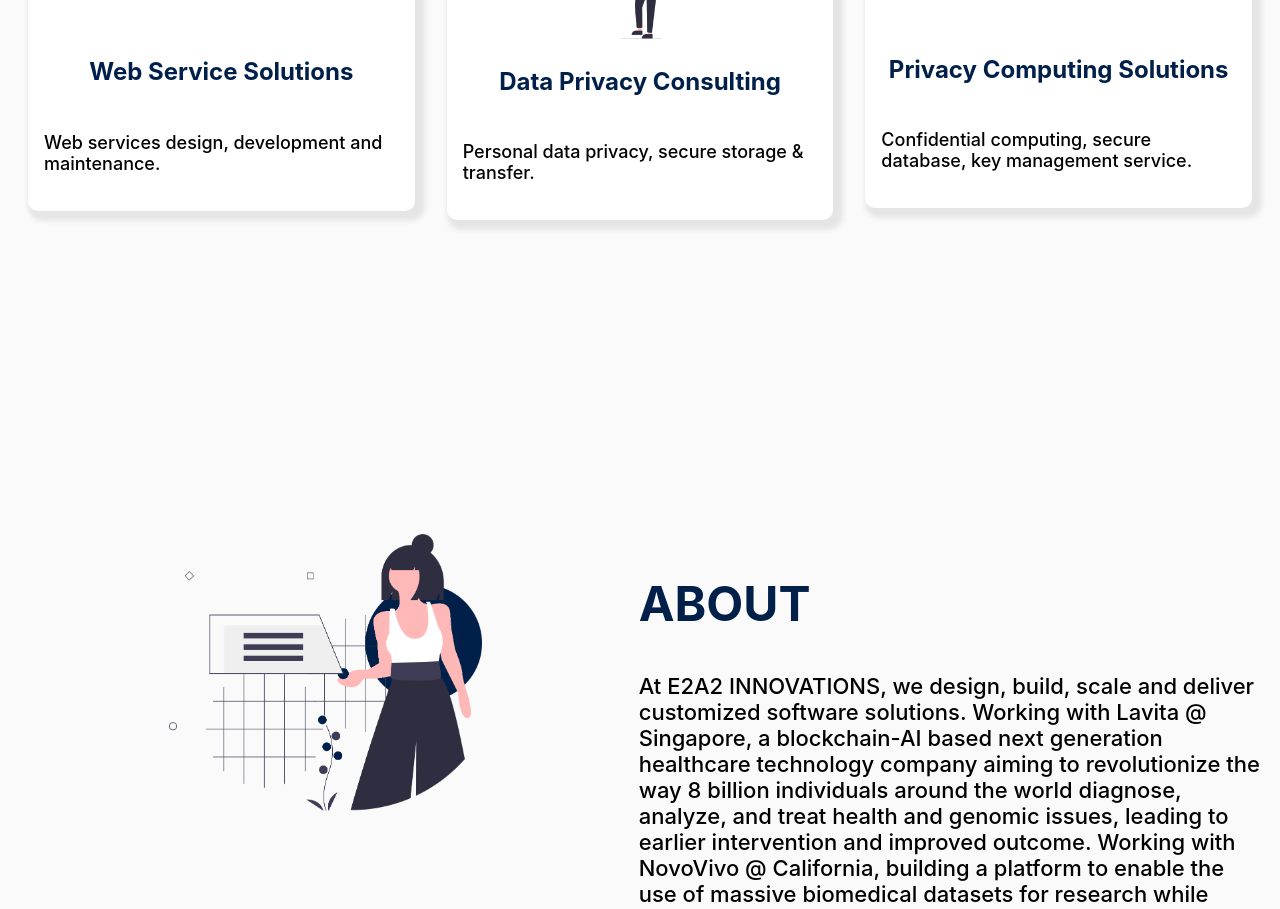
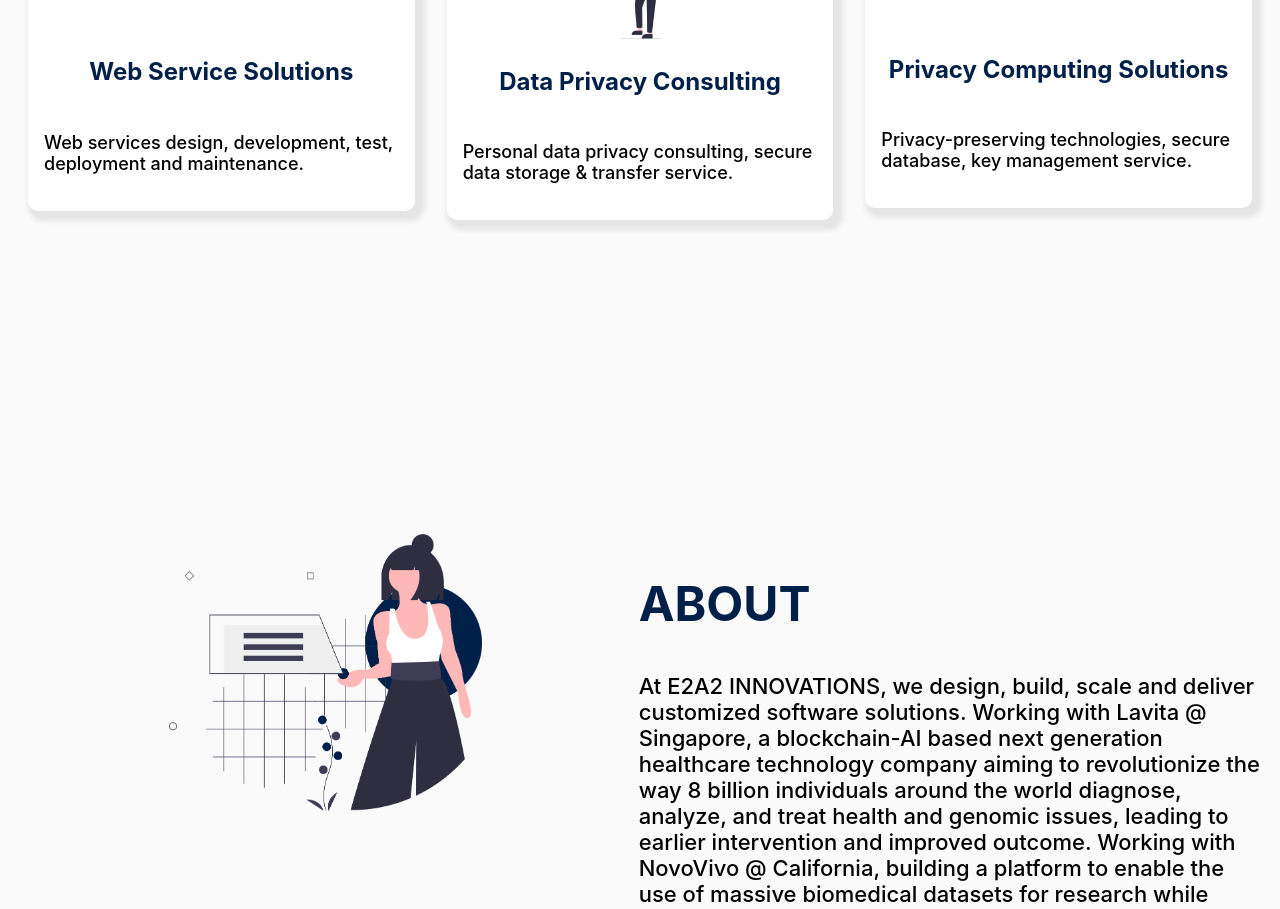
Before and after one commit to 14662008canadainc/website, a React (Create React App) app: page / in a window 1280 px wide. Shown: the part 1160-2069 px from the top of the page. Built offline with nearby package versions, Linux system fonts and the light colour scheme.

Commit message:
services

```diff
--- a/src/components/Services.js
+++ b/src/components/Services.js
@@ -10,17 +10,17 @@
                   <Card
                         title={<><br />Web Service Solutions</>}
                         img="card1b.png"
-                        text="Web services design, development and maintenance. "/>
+                        text="Web services design, development, test, deployment and maintenance. "/>
                 </div>
                 <div className="col-md-4 mb-2">
                   <Card title="Data Privacy Consulting" img="card2b.png"
-                        text="Personal data privacy, secure storage & transfer."/>
+                        text="Personal data privacy consulting, secure data storage & transfer service."/>
                 </div>
                 <div className="col-md-4 mb-2">
                   <Card
                         title={<><br />Privacy Computing Solutions</>}
                         img="card3b.png"
-                        text="Confidential computing, secure database, key management service."/>
+                        text="Privacy-preserving technologies, secure database, key management service."/>
                 </div>
               </div>
             </div>
```
